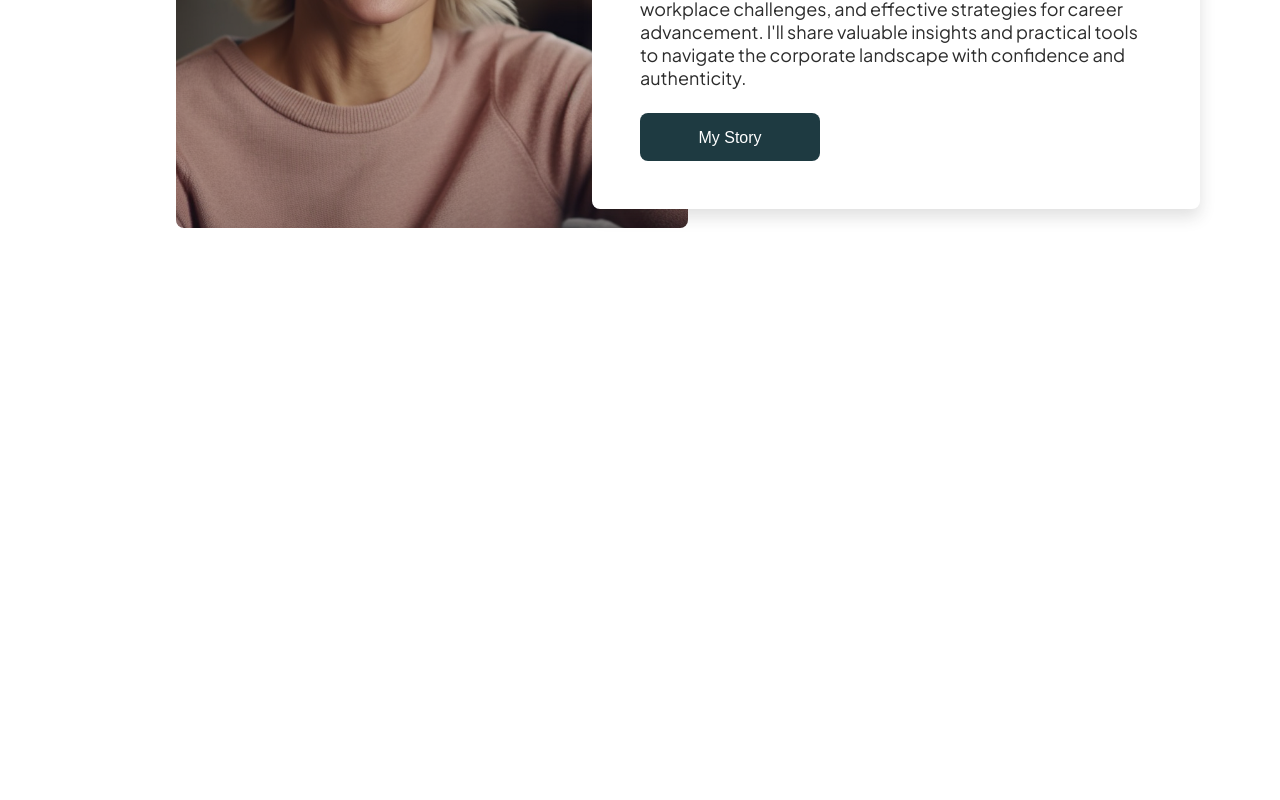
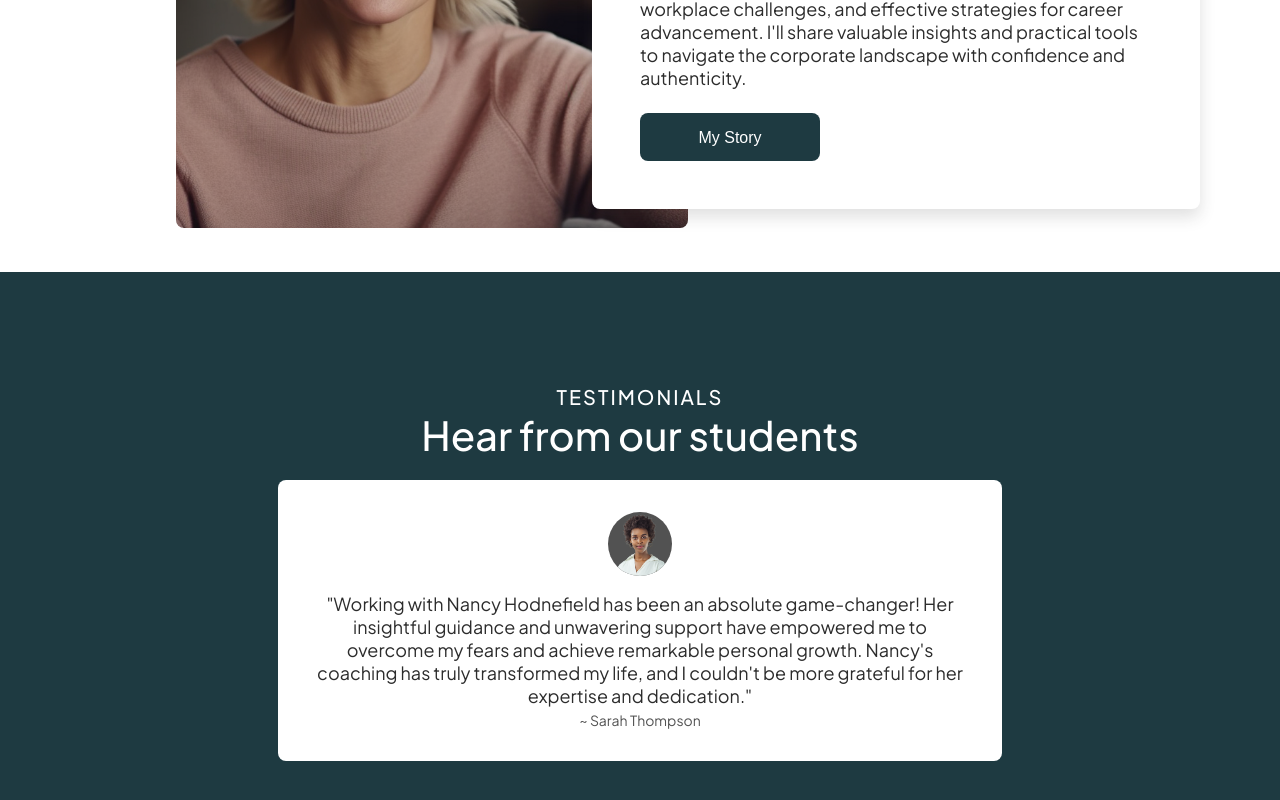
Before and after one commit to petehodnefield/nancy-coaching, a Next.js app: page / in a window 1280 px wide. Shown: the part 1008-1808 px from the top of the page. Before the commit the page ends 1280 px from the top, so only its background shows below. Built offline with nearby package versions, Linux system fonts and the light colour scheme.

Commit message:
Testimonials section added

```diff
--- a/src/pages/index.js
+++ b/src/pages/index.js
@@ -6,6 +6,7 @@ import signature from "../../public/assets/images/signature.png";
 import BtnPrimaryXl from "@/components/Buttons/BtnPrimaryXl";
 import heroImage from "../../public/assets/images/hero-image.png";
 import aboutImage from "../../public/assets/images/about.png";
+import testimonialImage from "../../public/assets/images/testimonial-image.png";
 import BtnPrimary from "@/components/Buttons/BtnPrimary";
 export default function Home() {
   return (
@@ -68,6 +69,31 @@ export default function Home() {
           </div>
         </div>
       </section>
+
+      {/* Testimonials */}
+      <section className="section__container section__container--centered section__container--primary">
+        <div>
+          <h2 className="title title--uppercase">Testimonials</h2>
+          <h3 className="title title--lg">Hear from our students</h3>
+          <div className="testimonial rounded">
+            <div className="testimonial__img-wrapper">
+              <Image
+                className="cover"
+                src={testimonialImage}
+                alt="A testimonial image"
+              />
+            </div>
+            <p className="testimonial__text">
+              "Working with Nancy Hodnefield has been an absolute game-changer!
+              Her insightful guidance and unwavering support have empowered me
+              to overcome my fears and achieve remarkable personal growth.
+              Nancy's coaching has truly transformed my life, and I couldn't be
+              more grateful for her expertise and dedication."
+            </p>
+            <p className="testimonial__name">~ Sarah Thompson</p>
+          </div>
+        </div>
+      </section>
     </main>
   );
 }
--- a/src/styles/globals.css
+++ b/src/styles/globals.css
@@ -53,7 +53,6 @@ ul {
 /* Titles styling */
 .title {
   font-weight: 500;
-  max-width: 660px;
 }
 .title--lg {
   font-size: 2.5rem;
@@ -67,6 +66,12 @@ ul {
   font-weight: 400;
   font-size: 1.25rem;
   margin-bottom: 1.25rem;
+}
+.title--uppercase {
+  text-transform: uppercase;
+  font-size: 1.25rem;
+  font-weight: 500;
+  letter-spacing: 2px;
 }
 /* Button styles */
 .btn {
@@ -93,6 +98,13 @@ ul {
   align-items: center;
   min-height: 600px;
   position: relative;
+}
+.section__container--centered {
+  text-align: center;
+}
+.section__container--primary {
+  background-color: var(--primary);
+  color: var(--white);
 }
 .section-card__wrapper {
   display: flex;
@@ -152,3 +164,31 @@ ul {
   color: var(--dark);
   font-size: 0.875rem;
 }
+
+/* Testimonials Styling */
+.testimonial {
+  display: flex;
+  flex-direction: column;
+  align-items: center;
+  justify-content: center;
+  background-color: var(--white);
+  padding: 2rem;
+}
+.testimonial__img-wrapper {
+  height: 4rem;
+  width: 4rem;
+  border-radius: 50%;
+  background-color: var(--darklight);
+  overflow: hidden;
+  margin-bottom: 1rem;
+}
+.testimonial__text {
+  max-width: 660px;
+  font-size: 1.125rem;
+  margin-bottom: 0.25rem;
+  color: var(--dark);
+}
+.testimonial__name {
+  font-size: 0.875rem;
+  color: var(--darklight);
+}
```
